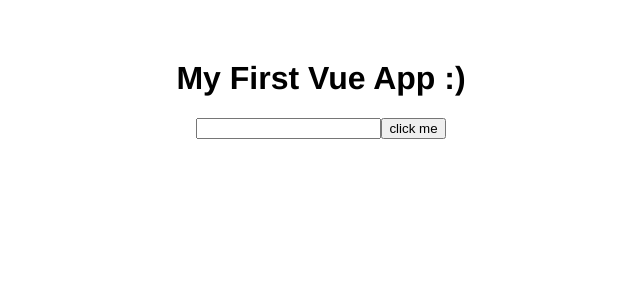
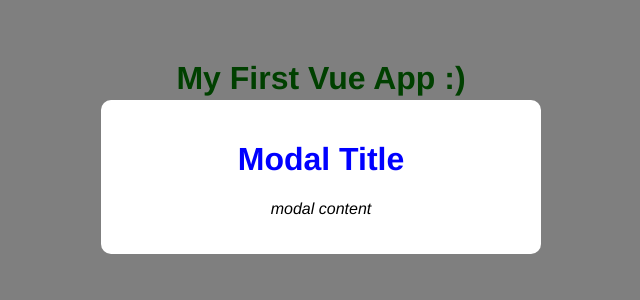
Before and after one commit to kinkatse/vuejs-practice, a Vue app in the folder pt2/modal-project/: page / in a window 1280 px wide. Shown: the top 300 px of the page, without its empty margins (319-959 px from the left). Built offline with nearby package versions, Linux system fonts and the light colour scheme.

Commit message:
Make new Modal component and understand CSS

```diff
--- a/pt2/modal-project/src/App.vue
+++ b/pt2/modal-project/src/App.vue
@@ -2,9 +2,12 @@
   <h1>{{ title }}</h1>
   <input type="text" ref="name">
   <button @click="handleClick">click me</button>
+  <Modal />
 </template>
 
 <script>
+import Modal from './components/Modal.vue'
+
 export default {
   name: 'App',
   data() {
@@ -19,18 +22,14 @@
       console.log(this.$refs.name)
       this.$refs.name.focus()
     }
-  }
+  },
+  components: { Modal }
 }
 </script>
 
 // This is global styling
-<style>
-#app {
-  font-family: Avenir, Helvetica, Arial, sans-serif;
-  -webkit-font-smoothing: antialiased;
-  -moz-osx-font-smoothing: grayscale;
-  text-align: center;
-  color: black;
-  margin-top: 60px;
-}
+<style scoped>
+  h1 {
+    color: green;
+  }
 </style>
--- /dev/null
+++ b/pt2/modal-project/src/assets/global.css
@@ -0,0 +1,16 @@
+body {
+    margin: 0;
+}
+
+p {
+    font-style: italic;
+}
+
+#app {
+    font-family: Avenir, Helvetica, Arial, sans-serif;
+    -webkit-font-smoothing: antialiased;
+    -moz-osx-font-smoothing: grayscale;
+    text-align: center;
+    color: black;
+    margin-top: 60px;
+  }
--- /dev/null
+++ b/pt2/modal-project/src/components/Modal.vue
@@ -0,0 +1,28 @@
+<template>
+    <div class="backdrop">
+        <div class="modal">
+            <h1>Modal Title</h1>
+            <p>modal content</p>
+        </div>
+    </div>
+</template>
+
+<style scoped>
+    .modal {
+        width: 400px;
+        padding: 20px;
+        margin: 100px auto;
+        background: white;
+        border-radius: 10px;
+    }
+    .backdrop {
+        top: 0;
+        position: fixed;
+        background: rgba(0,0,0,0.5);
+        width: 100%;
+        height: 100%;
+    }
+    h1 {
+        color: blue;
+    }
+</style>
--- a/pt2/modal-project/src/main.js
+++ b/pt2/modal-project/src/main.js
@@ -1,4 +1,5 @@
 import { createApp } from 'vue'
 import App from './App.vue'
+import './assets/global.css'
 
 createApp(App).mount('#app')
```
